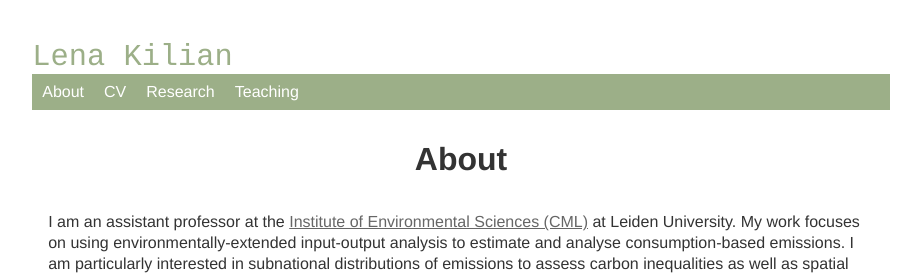
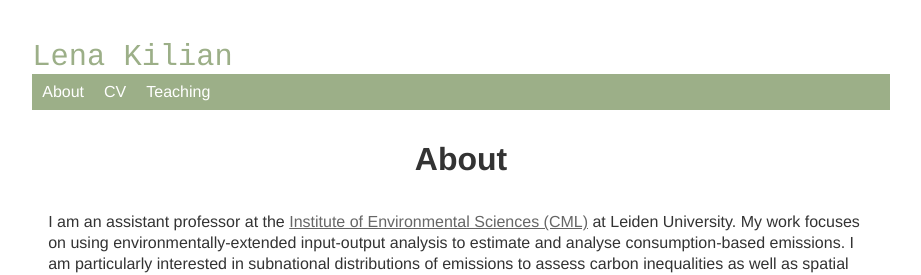
Before and after one commit to lena-kilian/lena-kilian.github.io, a Jekyll site: the page built from index.md, in a window 1280 px wide. Shown: the top 275 px of the page, without its empty margins (179-1100 px from the left). Built offline with Jekyll 4.4.1, drawn with Linux system fonts in a browser that asks for light colours; our own code applies the rules of GitHub Pages for plain Markdown files.

Commit message:
Update default.html

```diff
--- a/_layouts/default.html
+++ b/_layouts/default.html
@@ -10,7 +10,6 @@
  			 <div class="navbar">
  				 <a href="/">About</a>
  				 <a href="https://docs.google.com/document/d/1nl6nhDyOJeIuP1nFDJe6VkVMKoITMU_y/edit?usp=sharing&ouid=110309100654606554665&rtpof=true&sd=true">CV</a>
- 				 <a href="/research">Research</a>
  				 <a href="/teaching">Teaching</a>
  			</div>
 
```
